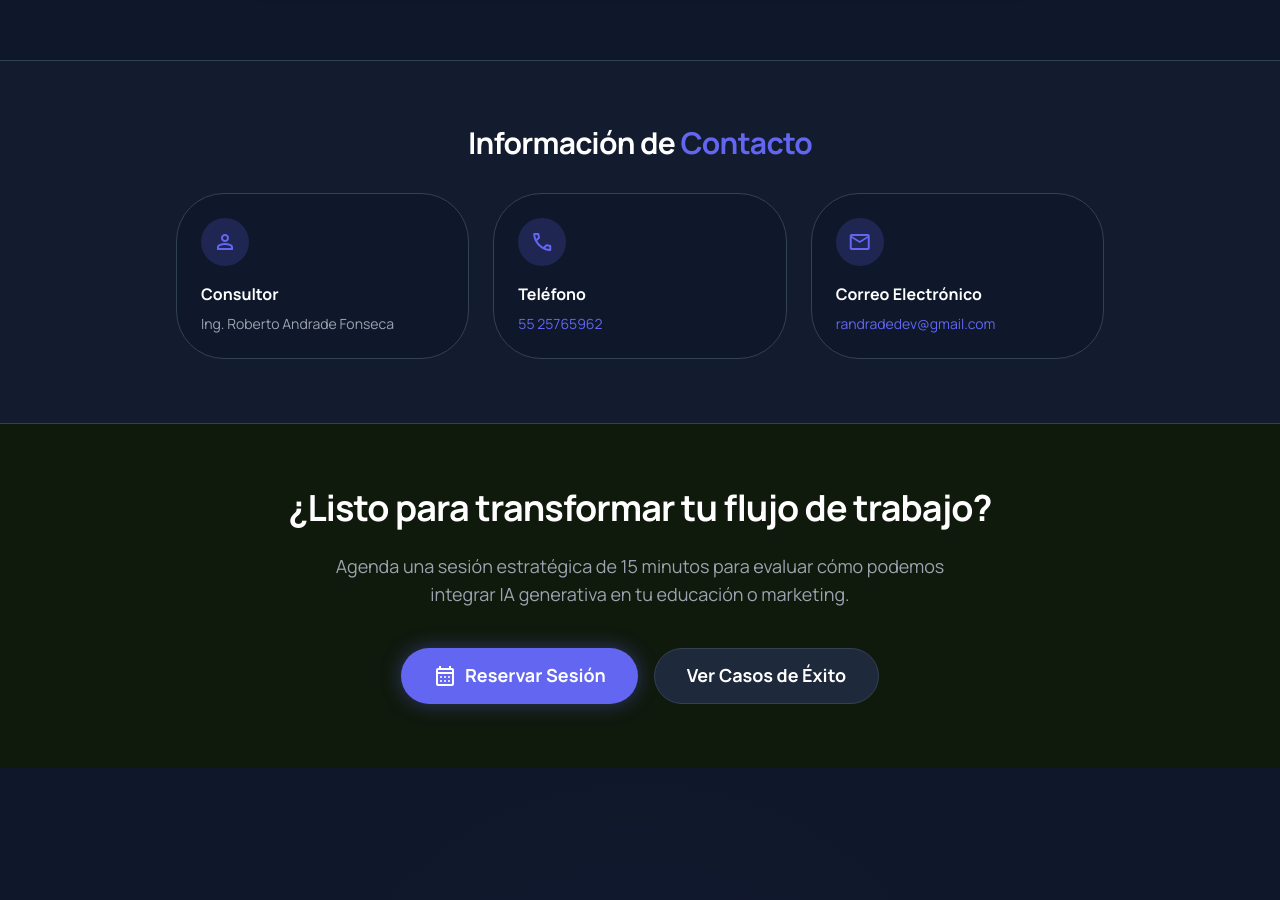
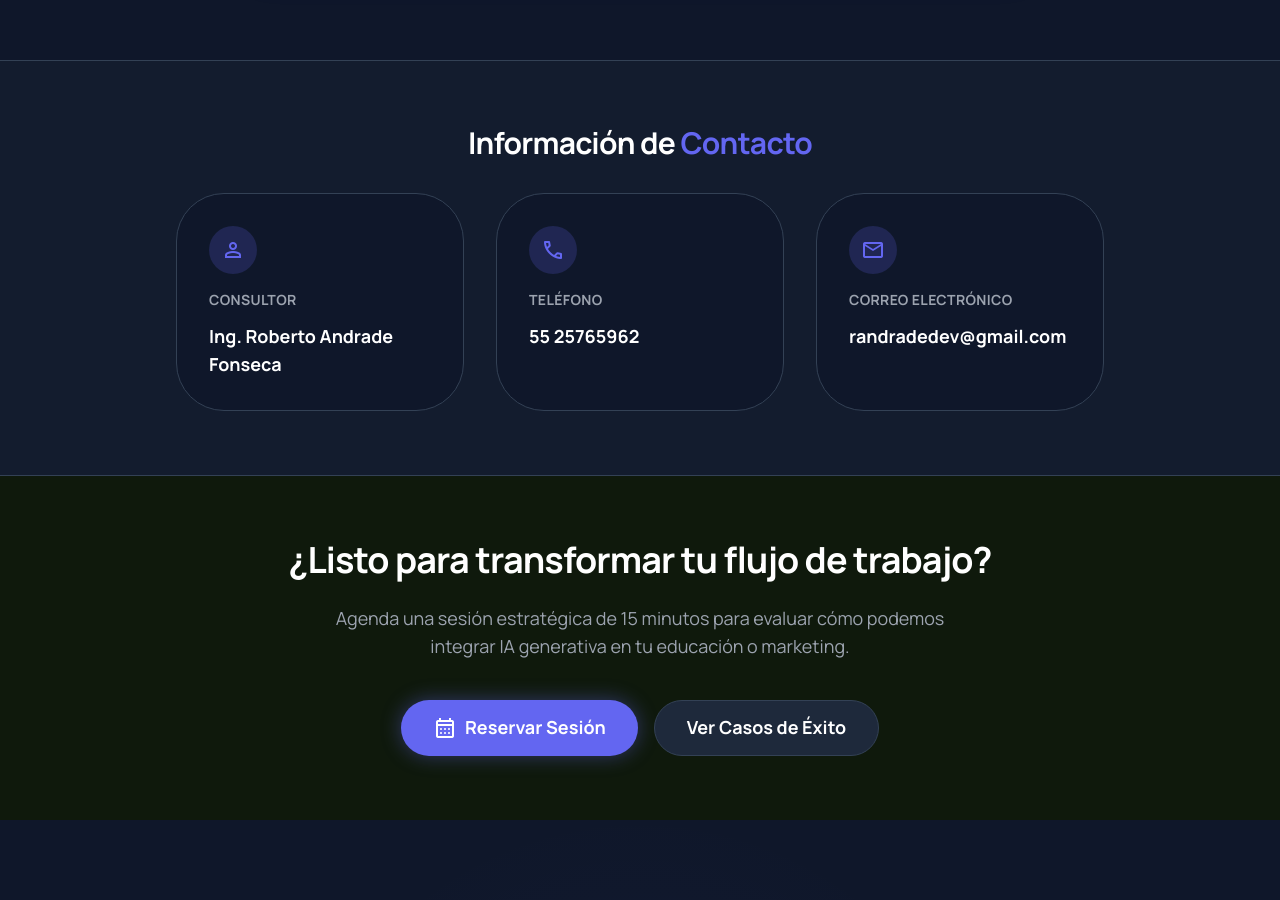
Before and after one commit to randradegh/expgrowai, a React (Vite) app: page /sobre-mi in a window 1280 px wide. Shown: the part 2220-3120 px from the top of the page. Built offline with nearby package versions, Linux system fonts and the light colour scheme.

Commit message:
Mejora de las tarjetas de contacto.

```diff
--- a/src/pages/About.tsx
+++ b/src/pages/About.tsx
@@ -267,37 +267,37 @@ export default function About() {
         <section className="py-16 border-t border-border-dark bg-surface-dark/30">
           <div className="layout-container flex flex-col">
             <div className="px-4 md:px-10 lg:px-40 flex flex-1 justify-center">
-              <div className="layout-content-container flex flex-col max-w-[960px] flex-1">
+              <div className="layout-content-container flex flex-col max-w-[1280px] flex-1">
                 <h2 className="text-white text-2xl md:text-3xl font-bold leading-tight tracking-tight px-4 mb-8 text-center">
                   Información de <span className="text-primary">Contacto</span>
                 </h2>
-                <div className="grid grid-cols-1 md:grid-cols-3 gap-6 px-4">
-                  <div className="flex flex-col items-center md:items-start p-6 bg-background-dark rounded-xl border border-border-dark hover:border-primary transition-colors group">
+                <div className="grid grid-cols-1 md:grid-cols-3 gap-8 px-4">
+                  <div className="flex flex-col items-center md:items-start p-8 bg-background-dark rounded-xl border border-border-dark hover:border-primary transition-colors group min-w-0">
                     <div className="w-12 h-12 rounded-full bg-primary/20 flex items-center justify-center mb-4 group-hover:bg-primary transition-colors">
                       <span className="material-symbols-outlined text-primary group-hover:text-white">person</span>
                     </div>
-                    <h3 className="text-white font-bold mb-2 text-center md:text-left">Consultor</h3>
-                    <p className="text-gray-400 text-sm text-center md:text-left">Ing. Roberto Andrade Fonseca</p>
+                    <h3 className="text-gray-400 font-bold mb-3 text-sm uppercase tracking-wide text-center md:text-left">Consultor</h3>
+                    <p className="text-white text-base md:text-lg font-bold text-center md:text-left">Ing. Roberto Andrade Fonseca</p>
                   </div>
 
-                  <div className="flex flex-col items-center md:items-start p-6 bg-background-dark rounded-xl border border-border-dark hover:border-primary transition-colors group">
+                  <div className="flex flex-col items-center md:items-start p-8 bg-background-dark rounded-xl border border-border-dark hover:border-primary transition-colors group min-w-0">
                     <div className="w-12 h-12 rounded-full bg-primary/20 flex items-center justify-center mb-4 group-hover:bg-primary transition-colors">
                       <span className="material-symbols-outlined text-primary group-hover:text-white">phone</span>
                     </div>
-                    <h3 className="text-white font-bold mb-2 text-center md:text-left">Teléfono</h3>
-                    <a href="tel:+525525765962" className="text-primary text-sm hover:text-primary-light transition-colors text-center md:text-left">
+                    <h3 className="text-gray-400 font-bold mb-3 text-sm uppercase tracking-wide text-center md:text-left">Teléfono</h3>
+                    <p className="text-white text-base md:text-lg font-bold text-center md:text-left">
                       55 25765962
-                    </a>
+                    </p>
                   </div>
 
-                  <div className="flex flex-col items-center md:items-start p-6 bg-background-dark rounded-xl border border-border-dark hover:border-primary transition-colors group">
+                  <div className="flex flex-col items-center md:items-start p-8 bg-background-dark rounded-xl border border-border-dark hover:border-primary transition-colors group min-w-0">
                     <div className="w-12 h-12 rounded-full bg-primary/20 flex items-center justify-center mb-4 group-hover:bg-primary transition-colors">
                       <span className="material-symbols-outlined text-primary group-hover:text-white">mail</span>
                     </div>
-                    <h3 className="text-white font-bold mb-2 text-center md:text-left">Correo Electrónico</h3>
-                    <a href="mailto:randradedev@gmail.com" className="text-primary text-sm hover:text-primary-light transition-colors break-all text-center md:text-left">
+                    <h3 className="text-gray-400 font-bold mb-3 text-sm uppercase tracking-wide text-center md:text-left">Correo Electrónico</h3>
+                    <p className="text-white text-base md:text-lg font-bold text-center md:text-left break-words">
                       randradedev@gmail.com
-                    </a>
+                    </p>
                   </div>
                 </div>
               </div>
```
